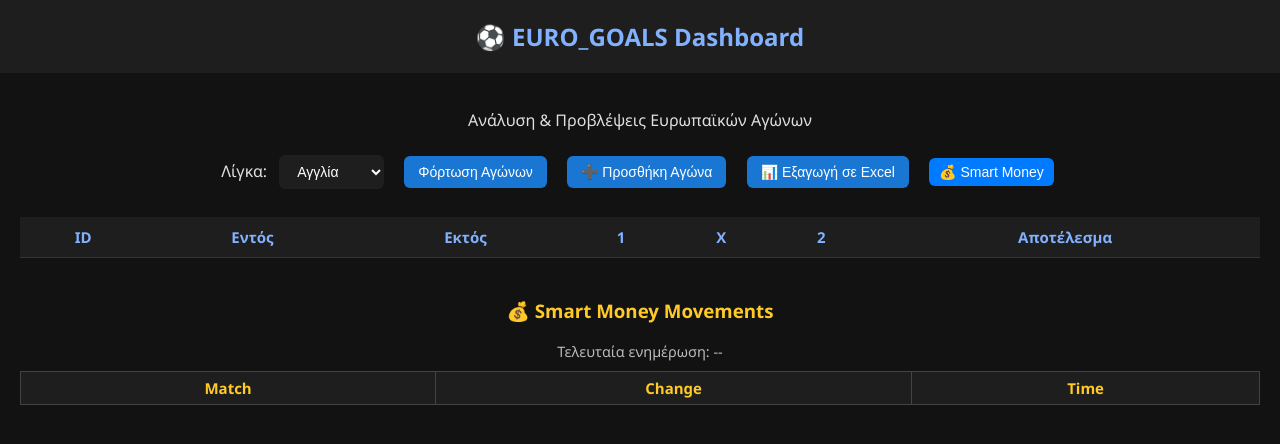
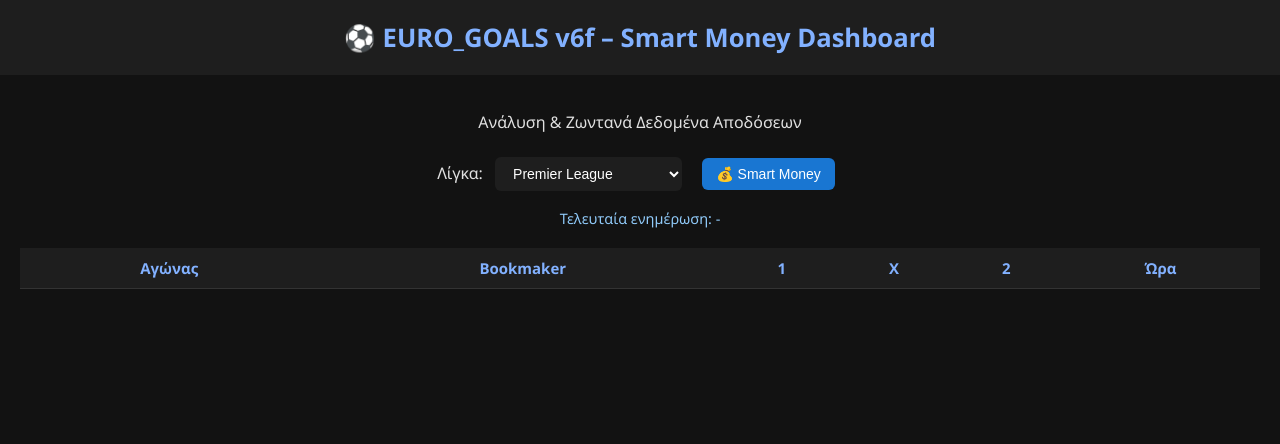
Before and after one commit to pierros1402/EURO_GOALS, a Flask app: page / in a window 1280 px wide. Shown: the top 444 px of the page. Run offline with Flask 3, Linux system fonts and the light colour scheme; lists and menus that the app fills with data are empty.

```diff
--- a/templates/index.html
+++ b/templates/index.html
@@ -3,7 +3,7 @@
 <head>
   <meta charset="UTF-8">
   <meta name="viewport" content="width=device-width, initial-scale=1.0">
-  <title>⚽ EURO_GOALS Dashboard</title>
+  <title>⚽ EURO_GOALS v6f – Smart Money Dashboard</title>
   <style>
     body {
       background-color: #121212;
@@ -17,7 +17,7 @@
       padding: 20px;
       background-color: #1e1e1e;
       color: #82b1ff;
-      font-size: 1.5rem;
+      font-size: 1.6rem;
       font-weight: bold;
     }
     main {
@@ -61,193 +61,83 @@
     tr:hover {
       background-color: #2a2a2a;
     }
-
-    /* --- Smart Money Section --- */
-    #smartMoneyTable {
-      width: 100%;
-      border-collapse: collapse;
+    .update-time {
       margin-top: 10px;
-    }
-    #smartMoneyTable th, #smartMoneyTable td {
-      padding: 6px 8px;
-      border: 1px solid #444;
-      text-align: center;
-    }
-    #smartMoneyTable th {
-      background-color: #1e1e1e;
-      color: #ffca28;
-    }
-    .action-btn {
-      background-color: #007bff;
-      color: white;
-      padding: 6px 10px;
-      margin-right: 5px;
-      border: none;
-      border-radius: 6px;
-      cursor: pointer;
-    }
-    .action-btn:hover {
-      background-color: #0056b3;
-    }
-    #lastUpdate {
+      color: #90caf9;
       font-size: 0.9rem;
-      color: #bbb;
-      margin-top: 6px;
-      margin-bottom: 10px;
     }
   </style>
 </head>
 
 <body>
-  <header>⚽ EURO_GOALS Dashboard</header>
+  <header>⚽ EURO_GOALS v6f – Smart Money Dashboard</header>
   <main>
-    <p>Ανάλυση & Προβλέψεις Ευρωπαϊκών Αγώνων</p>
+    <p>Ανάλυση & Ζωντανά Δεδομένα Αποδόσεων</p>
 
     <div>
-      <label for="league">Λίγκα:</label>
-      <select id="league">
-        <option value="Αγγλία">Αγγλία</option>
-        <option value="Ισπανία">Ισπανία</option>
-        <option value="Ιταλία">Ιταλία</option>
-        <option value="Γερμανία">Γερμανία</option>
-        <option value="Ελλάδα">Ελλάδα</option>
-        <option value="Δοκιμή">Δοκιμή</option>
+      <label for="smartLeague">Λίγκα:</label>
+      <select id="smartLeague">
+        <option value="epl">Premier League</option>
+        <option value="laliga">La Liga</option>
+        <option value="seriea">Serie A</option>
+        <option value="bundesliga">Bundesliga</option>
+        <option value="greece">Super League Ελλάδα</option>
+        <option value="ucl">Champions League</option>
       </select>
 
-      <button onclick="loadMatches()">Φόρτωση Αγώνων</button>
-      <button onclick="addMatch()">➕ Προσθήκη Αγώνα</button>
-      <button onclick="exportExcel()">📊 Εξαγωγή σε Excel</button>
-      <button id="smartMoneyBtn" class="action-btn">💰 Smart Money</button>
+      <button onclick="loadSmartMoney()">💰 Smart Money</button>
     </div>
 
-    <table id="matchesTable">
+    <div class="update-time" id="lastUpdate">Τελευταία ενημέρωση: -</div>
+
+    <table id="smartTable">
       <thead>
         <tr>
-          <th>ID</th>
-          <th>Εντός</th>
-          <th>Εκτός</th>
+          <th>Αγώνας</th>
+          <th>Bookmaker</th>
           <th>1</th>
           <th>X</th>
           <th>2</th>
-          <th>Αποτέλεσμα</th>
+          <th>Ώρα</th>
         </tr>
       </thead>
       <tbody></tbody>
     </table>
-
-    <!-- ✅ Νέα ενότητα Smart Money -->
-    <h3 style="margin-top:40px; color:#ffca28;">💰 Smart Money Movements</h3>
-    <div id="lastUpdate">Τελευταία ενημέρωση: --</div>
-    <table id="smartMoneyTable">
-      <thead>
-        <tr>
-          <th>Match</th>
-          <th>Change</th>
-          <th>Time</th>
-        </tr>
-      </thead>
-      <tbody></tbody>
-    </table>
-
   </main>
 
   <script>
-    async function loadMatches() {
-      const res = await fetch("/api/matches");
+    async function loadSmartMoney() {
+      const league = document.getElementById("smartLeague").value;
+      const res = await fetch(`/smart_money?league=${league}`);
       const data = await res.json();
-      const tbody = document.querySelector("#matchesTable tbody");
+
+      const tbody = document.querySelector("#smartTable tbody");
       tbody.innerHTML = "";
 
-      data.matches.forEach(match => {
-        const row = `<tr>
-          <td>${match.id}</td>
-          <td>${match.home_team}</td>
-          <td>${match.away_team}</td>
-          <td>${match.home_odds}</td>
-          <td>${match.draw_odds}</td>
-          <td>${match.away_odds}</td>
-          <td>${match.result || "-"}</td>
-        </tr>`;
-        tbody.innerHTML += row;
+      if (!data.results || data.results.length === 0) {
+        tbody.innerHTML = `<tr><td colspan="6">⚠️ Δεν βρέθηκαν αγώνες</td></tr>`;
+        return;
+      }
+
+      data.results.forEach(row => {
+        const odds = row.odds || {};
+        const tr = `
+          <tr>
+            <td>${row.match}</td>
+            <td>${row.bookmaker}</td>
+            <td>${odds["Home"] || "-"}</td>
+            <td>${odds["Draw"] || "-"}</td>
+            <td>${odds["Away"] || "-"}</td>
+            <td>${row.time}</td>
+          </tr>
+        `;
+        tbody.innerHTML += tr;
       });
+
+      const time = data.last_update ? data.last_update : "-";
+      document.getElementById("lastUpdate").textContent =
+        `Τελευταία ενημέρωση: ${time}`;
     }
-
-    async function addMatch() {
-      const newMatch = {
-        home_team: "Arsenal",
-        away_team: "Chelsea",
-        home_odds: 2.2,
-        draw_odds: 3.3,
-        away_odds: 3.1,
-        result: null
-      };
-      const res = await fetch("/api/matches", {
-        method: "POST",
-        headers: { "Content-Type": "application/json" },
-        body: JSON.stringify(newMatch)
-      });
-      if (res.ok) {
-        alert("✅ Αγώνας προστέθηκε!");
-        loadMatches();
-      }
-    }
-
-    async function exportExcel() {
-      const res = await fetch("/api/export_excel");
-      if (res.ok) {
-        const blob = await res.blob();
-        const link = document.createElement("a");
-        link.href = URL.createObjectURL(blob);
-        link.download = "matches.xlsx";
-        link.click();
-      } else {
-        alert("⚠️ Σφάλμα κατά την εξαγωγή Excel.");
-      }
-    }
-
-    // ✅ Smart Money Handler + Last Update
-    document.getElementById("smartMoneyBtn").addEventListener("click", async () => {
-      const btn = document.getElementById("smartMoneyBtn");
-      btn.disabled = true;
-      btn.innerText = "Φόρτωση...";
-      try {
-        const res = await fetch("/smart_money");
-        const data = await res.json();
-        const tableBody = document.querySelector("#smartMoneyTable tbody");
-        const lastUpdateDiv = document.getElementById("lastUpdate");
-        tableBody.innerHTML = "";
-
-        // Ενημέρωση χρόνου
-        lastUpdateDiv.textContent = `Τελευταία ενημέρωση: ${data.last_update || "--"}`;
-
-        if (data.results && data.results.length > 0) {
-          data.results.forEach(item => {
-            const row = document.createElement("tr");
-            row.innerHTML = `
-              <td>${item.match}</td>
-              <td>${item.change}</td>
-              <td>${item.time}</td>
-            `;
-            tableBody.appendChild(row);
-          });
-        } else {
-          const row = document.createElement("tr");
-          row.innerHTML = `<td colspan="3" style="text-align:center;">Δεν βρέθηκαν δεδομένα</td>`;
-          tableBody.appendChild(row);
-        }
-      } catch (error) {
-        console.error(error);
-        alert("⚠️ Σφάλμα κατά τη φόρτωση Smart Money δεδομένων.");
-      } finally {
-        btn.disabled = false;
-        btn.innerText = "💰 Smart Money";
-      }
-    });
-
-    // ✅ Αυτόματη ανάκτηση δεδομένων κάθε 5 λεπτά
-    setInterval(() => {
-      document.getElementById("smartMoneyBtn").click();
-    }, 5 * 60 * 1000); // 5 λεπτά
   </script>
 </body>
 </html>
```
Also changed, not shown: EURO_GOALS_v6f_debug.py (+21 -25 lines), asian_reader.py (+146 -17 lines).
